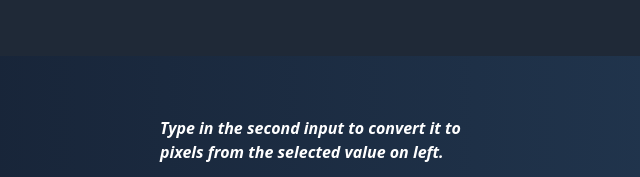
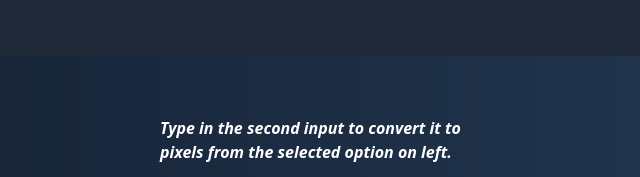
Before and after one commit to sougataghar477/css-units-converter, a website: page index.html in a window 1280 px wide. Shown: the top 177 px of the page, 320-960 px from the left. Drawn offline with nearby package versions, Linux system fonts and the light colour scheme.

Commit message:
changed info

```diff
--- a/index.html
+++ b/index.html
@@ -18,7 +18,7 @@
     <article class="bg text-white h-screen px-4 py-24 grid justify-items-center lg:place-items-center">
         <div class="font-bold w-80">
             <!-- <h1>Type in any of the fields to automatically calculate values.</h1> -->
-            <h1 class="italic">Type in the second input to convert it to pixels from the selected value on left.</h1>
+            <h1 class="italic">Type in the second input to convert it to pixels from the selected option on left.</h1>
 
             <div class="flex flex-col   mx-auto gap-2 mt-4">
                 <label class="assumption italic">If 1 REM is 16px</label>
```
